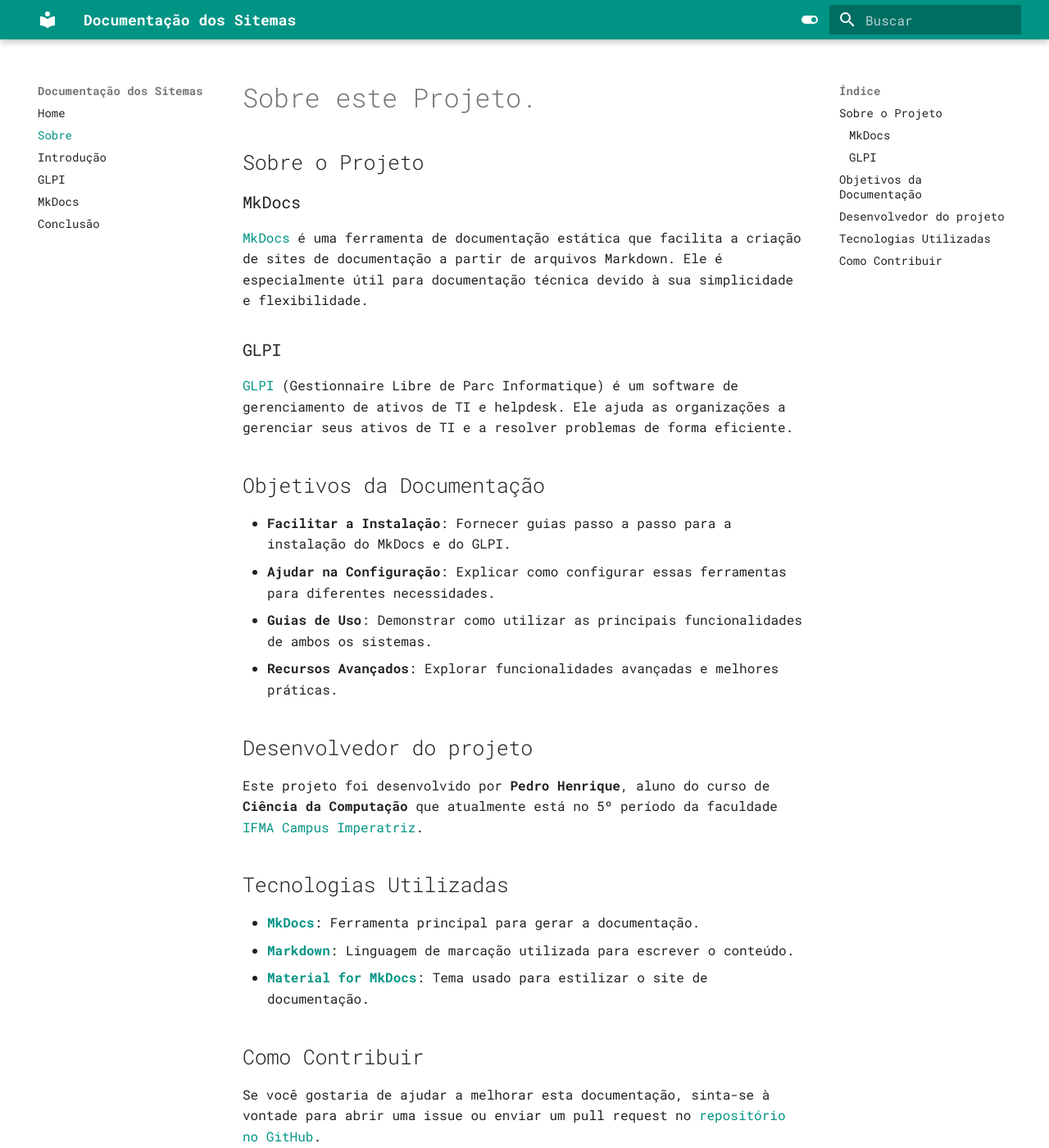
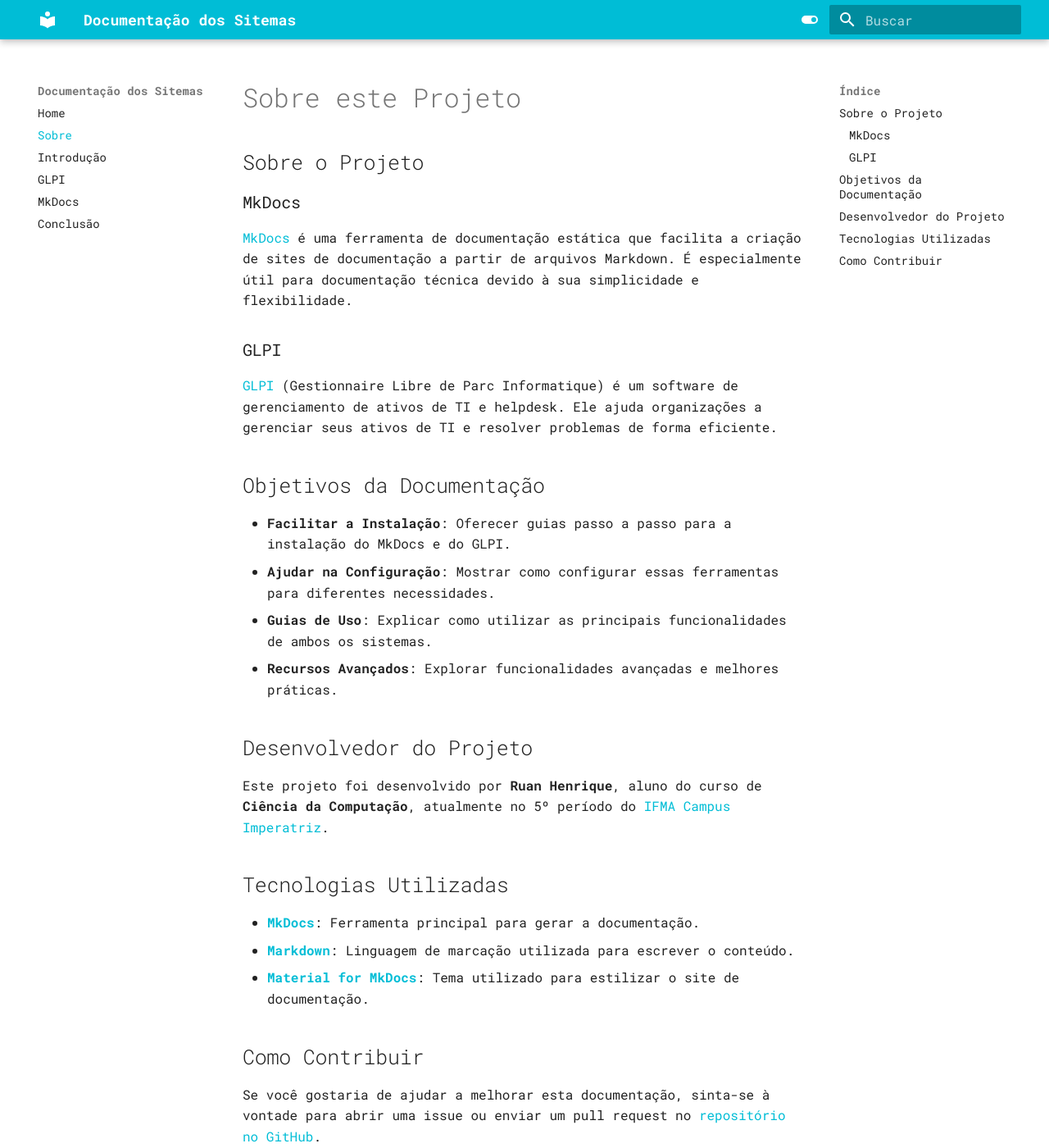
Before and after one commit to selogerkkk/mkdocs-administracao-ti, an MkDocs documentation site: the page built from docs/about.md, in a window 1280 px wide and 1400 px high. Shown: the whole window at 82% size. Built offline with MkDocs 1.6.1 and Material for MkDocs 9.7.7, drawn with Linux system fonts in a browser that asks for light colours.

Commit message:
chore: Update MkDocs primary color to cyan

```diff
--- a/docs/about.md
+++ b/docs/about.md
@@ -1,32 +1,32 @@
-# Sobre este Projeto.
+# Sobre este Projeto
 
 ## Sobre o Projeto
 
 ### MkDocs
 
-[MkDocs](https://www.mkdocs.org/) é uma ferramenta de documentação estática que facilita a criação de sites de documentação a partir de arquivos Markdown. Ele é especialmente útil para documentação técnica devido à sua simplicidade e flexibilidade.
+[MkDocs](https://www.mkdocs.org/) é uma ferramenta de documentação estática que facilita a criação de sites de documentação a partir de arquivos Markdown. É especialmente útil para documentação técnica devido à sua simplicidade e flexibilidade.
 
 ### GLPI
 
-[GLPI](https://glpi-project.org/) (Gestionnaire Libre de Parc Informatique) é um software de gerenciamento de ativos de TI e helpdesk. Ele ajuda as organizações a gerenciar seus ativos de TI e a resolver problemas de forma eficiente.
+[GLPI](https://glpi-project.org/) (Gestionnaire Libre de Parc Informatique) é um software de gerenciamento de ativos de TI e helpdesk. Ele ajuda organizações a gerenciar seus ativos de TI e resolver problemas de forma eficiente.
 
 ## Objetivos da Documentação
 
-- **Facilitar a Instalação**: Fornecer guias passo a passo para a instalação do MkDocs e do GLPI.
-- **Ajudar na Configuração**: Explicar como configurar essas ferramentas para diferentes necessidades.
-- **Guias de Uso**: Demonstrar como utilizar as principais funcionalidades de ambos os sistemas.
+- **Facilitar a Instalação**: Oferecer guias passo a passo para a instalação do MkDocs e do GLPI.
+- **Ajudar na Configuração**: Mostrar como configurar essas ferramentas para diferentes necessidades.
+- **Guias de Uso**: Explicar como utilizar as principais funcionalidades de ambos os sistemas.
 - **Recursos Avançados**: Explorar funcionalidades avançadas e melhores práticas.
 
-## Desenvolvedor do projeto
+## Desenvolvedor do Projeto
 
-Este projeto foi desenvolvido por **Pedro Henrique**, aluno do curso de  **Ciência da Computação**  que atualmente está no 5º período da faculdade [IFMA Campus Imperatriz](https://imperatriz.ifma.edu.br/).
+Este projeto foi desenvolvido por **Ruan Henrique**, aluno do curso de **Ciência da Computação**, atualmente no 5º período do [IFMA Campus Imperatriz](https://imperatriz.ifma.edu.br/).
 
 ## Tecnologias Utilizadas
 
 - [**MkDocs**](https://www.mkdocs.org/): Ferramenta principal para gerar a documentação.
 - [**Markdown**](https://www.markdownguide.org/): Linguagem de marcação utilizada para escrever o conteúdo.
-- [**Material for MkDocs**](https://squidfunk.github.io/mkdocs-material/): Tema usado para estilizar o site de documentação.
+- [**Material for MkDocs**](https://squidfunk.github.io/mkdocs-material/): Tema utilizado para estilizar o site de documentação.
 
 ## Como Contribuir
 
- Se você gostaria de ajudar a melhorar esta documentação, sinta-se à vontade para abrir uma issue ou enviar um pull request no [repositório no GitHub](https://github.com/pedro31415/mkdocs-documentation).
+Se você gostaria de ajudar a melhorar esta documentação, sinta-se à vontade para abrir uma issue ou enviar um pull request no [repositório no GitHub](https://github.com/selogerkkk/mkdocs-administracao-ti).
--- a/mkdocs.yml
+++ b/mkdocs.yml
@@ -11,7 +11,7 @@ theme:
   palette:
     # Light mode
     - scheme: default
-      primary: teal
+      primary: cyan
       accent: pink
       toggle:
         icon: material/toggle-switch
```
Also changed, not shown: docs/conclusao.md (+1 -1 lines), docs/glpi.md (+40 -43 lines), docs/index.md (+8 -8 lines), docs/mkdocs.md (+1 -1 lines), site/404.html, site/about/index.html, site/conclusao/index.html, site/glpi/index.html, site/img/glpi2.png, site/img/glpi3.png, site/img/glpi4.png, site/img/glpi5.png, site/index.html, site/intro/index.html, 2 more files, 1 other file.
